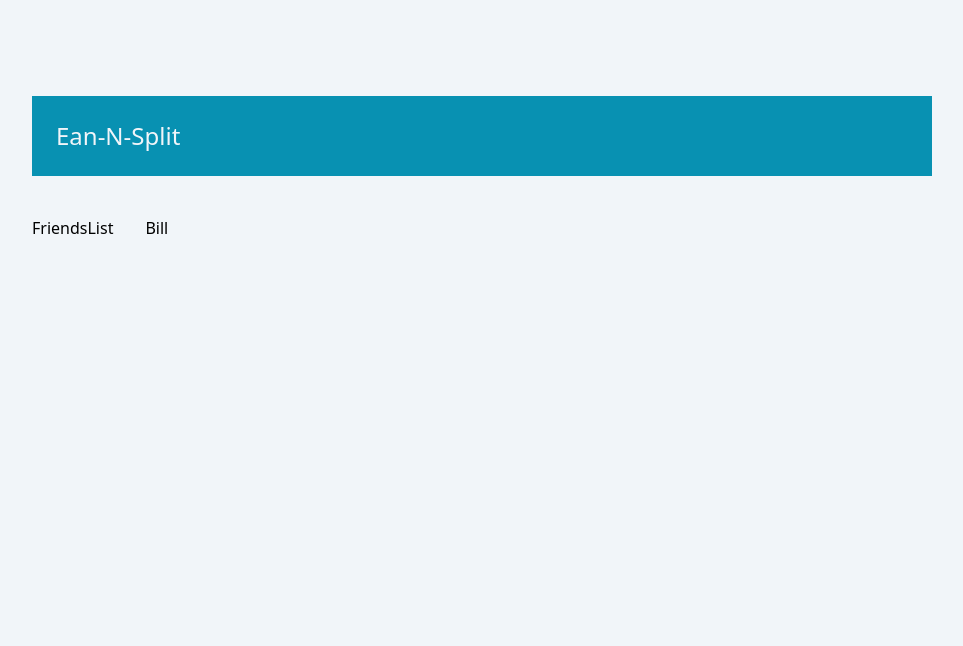
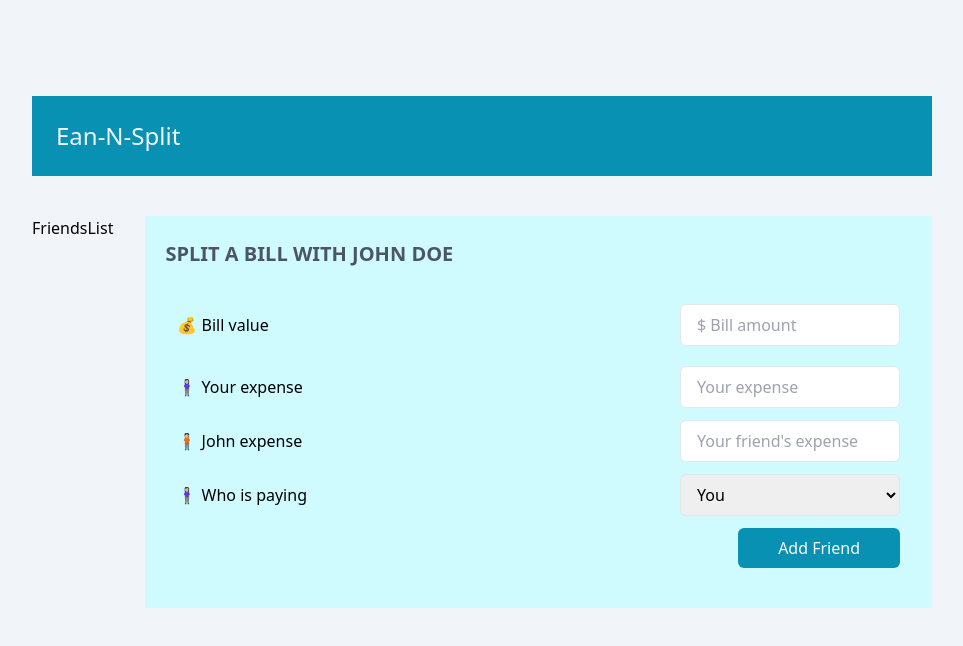
Before and after one commit to AmaduKamara/eat-n-split-cost, a React (Create React App) app: page / in a window 1280 px wide. Shown: the top 646 px of the page, without its empty margins (158-1121 px from the left). Built offline with nearby package versions, Linux system fonts and the light colour scheme.

Commit message:
Update Bill.jsx

```diff
--- a/src/components/Bill.jsx
+++ b/src/components/Bill.jsx
@@ -1,7 +1,55 @@
 import React from "react";
 
 function Bill() {
-  return <div>Bill</div>;
+  return (
+    <div className="flex-1 bg-cyan-100 px-5 py-6">
+      <h2 className="uppercase font-semibold text-xl text-gray-600">
+        Split a Bill with John Doe
+      </h2>
+      <form className="w-full bg-cyan-100 py-4 px-3 mt-5">
+        <div className="mb-5 flex items-center space-x-4 justify-between">
+          <label htmlFor="name">💰 Bill value</label>
+          <input
+            className="py-2 px-4 w-[220px] border rounded-md focus:outline-cyan-600"
+            type="text"
+            placeholder="$ Bill amount"
+          />
+        </div>
+        <div className="mb-3 flex items-center space-x-4 justify-between">
+          <label htmlFor="name">🧍🏻‍♀️ Your expense</label>
+          <input
+            className="py-2 px-4 w-[220px] border rounded-md focus:outline-cyan-600"
+            type="text"
+            placeholder="Your expense"
+          />
+        </div>
+        <div className="mb-3 flex items-center space-x-4 justify-between">
+          <label htmlFor="name">🧍🏻 John expense</label>
+          <input
+            className="py-2 px-4 w-[220px] border rounded-md focus:outline-cyan-600"
+            type="text"
+            placeholder="Your friend's expense"
+          />
+        </div>
+        <div className="mb-3 flex items-center space-x-4 justify-between">
+          <label htmlFor="whoIsPaying">🧍🏻‍♀️ Who is paying</label>
+
+          <select
+            className="py-2 px-3 w-[220px] border rounded-md focus:outline-cyan-600"
+            id="whoIsPaying"
+          >
+            <option value="You">You</option>
+            <option value="Friend">Friend</option>
+          </select>
+        </div>
+        <div className="flex justify-end">
+          <button className="py-2 px-10 rounded-md bg-cyan-600 text-slate-50 hover:bg-cyan-700 transition duration-300">
+            Add Friend
+          </button>
+        </div>
+      </form>
+    </div>
+  );
 }
 
 export default Bill;
```
